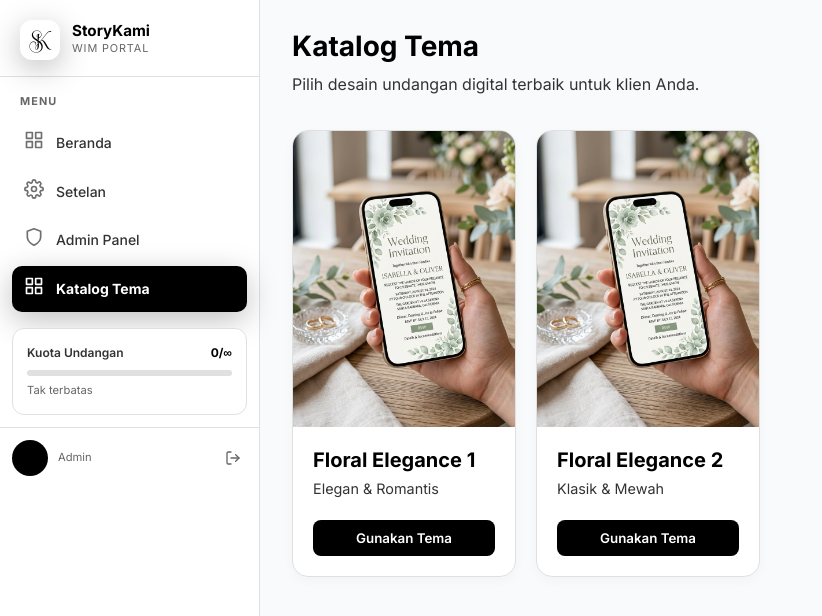
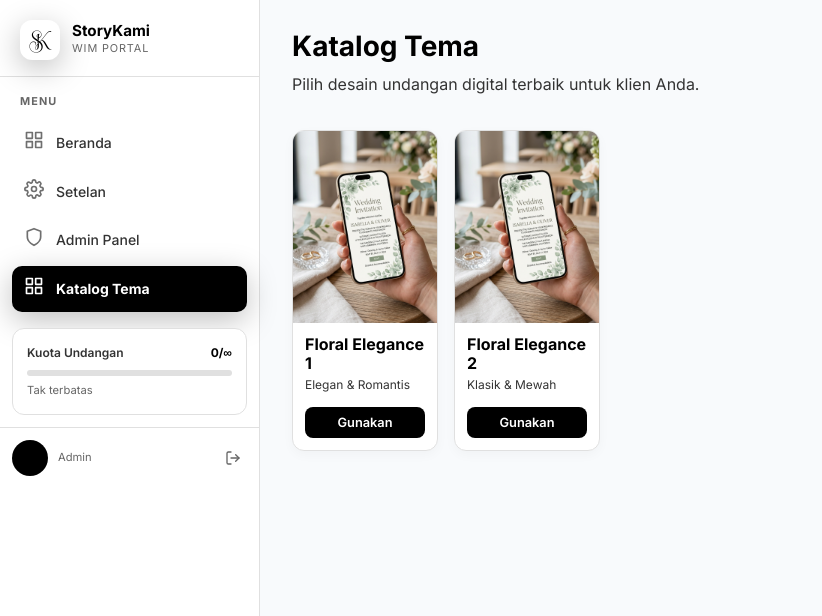
Before and after one commit to genku-id/storykami, a Next.js app: page /wim/dashboard/katalog in a window 1280 px wide. Shown: the top 616 px of the page, without its empty margins (0-822 px from the left). Built offline with nearby package versions, Linux system fonts and the light colour scheme; no server answers; the database is empty; sample sign-in values are in the browser's storage; a web font is replaced by a local one.

Commit message:
style: reduce katalog card size to 140px min-width (half of original)

```diff
--- a/src/app/wim/dashboard/katalog/page.js
+++ b/src/app/wim/dashboard/katalog/page.js
@@ -33,13 +33,13 @@ export default function KatalogPage() {
 
       <div style={{
         display: 'grid',
-        gridTemplateColumns: 'repeat(auto-fill, minmax(220px, 1fr))',
-        gap: '20px'
+        gridTemplateColumns: 'repeat(auto-fill, minmax(140px, 1fr))',
+        gap: '16px'
       }}>
         {TEMPLATES.map(tpl => (
           <div key={tpl.id} style={{
             background: 'var(--bg-card)',
-            borderRadius: '16px',
+            borderRadius: '12px',
             border: '1px solid var(--border)',
             overflow: 'hidden',
             display: 'flex',
@@ -58,11 +58,11 @@ export default function KatalogPage() {
                 style={{ objectFit: 'cover', objectPosition: 'top' }}
               />
             </div>
-            <div style={{ padding: '20px' }}>
-              <h3 style={{ fontSize: '1.25rem', fontWeight: 700, margin: '0 0 4px 0', color: 'var(--text-primary)' }}>{tpl.title}</h3>
-              <p style={{ color: 'var(--text-secondary)', fontSize: '0.9rem', margin: '0 0 20px 0' }}>{tpl.desc}</p>
+            <div style={{ padding: '12px' }}>
+              <h3 style={{ fontSize: '1rem', fontWeight: 700, margin: '0 0 2px 0', color: 'var(--text-primary)', lineHeight: 1.2 }}>{tpl.title}</h3>
+              <p style={{ color: 'var(--text-secondary)', fontSize: '0.75rem', margin: '0 0 12px 0' }}>{tpl.desc}</p>
 
-              <div style={{ display: 'flex', gap: '10px' }}>
+              <div style={{ display: 'flex', gap: '8px' }}>
                 <button
                   onClick={() => handlePilih(tpl.id)}
                   style={{
@@ -70,9 +70,10 @@ export default function KatalogPage() {
                     background: '#000',
                     color: '#fff',
                     border: 'none',
-                    padding: '10px',
+                    padding: '8px',
                     borderRadius: '8px',
                     fontWeight: 600,
+                    fontSize: '0.8rem',
                     cursor: 'pointer',
                     fontFamily: 'var(--font-outfit)',
                     transition: 'opacity 0.2s'
@@ -80,7 +81,7 @@ export default function KatalogPage() {
                   onMouseEnter={e => e.currentTarget.style.opacity = '0.85'}
                   onMouseLeave={e => e.currentTarget.style.opacity = '1'}
                 >
-                  Gunakan Tema
+                  Gunakan
                 </button>
               </div>
             </div>
```
